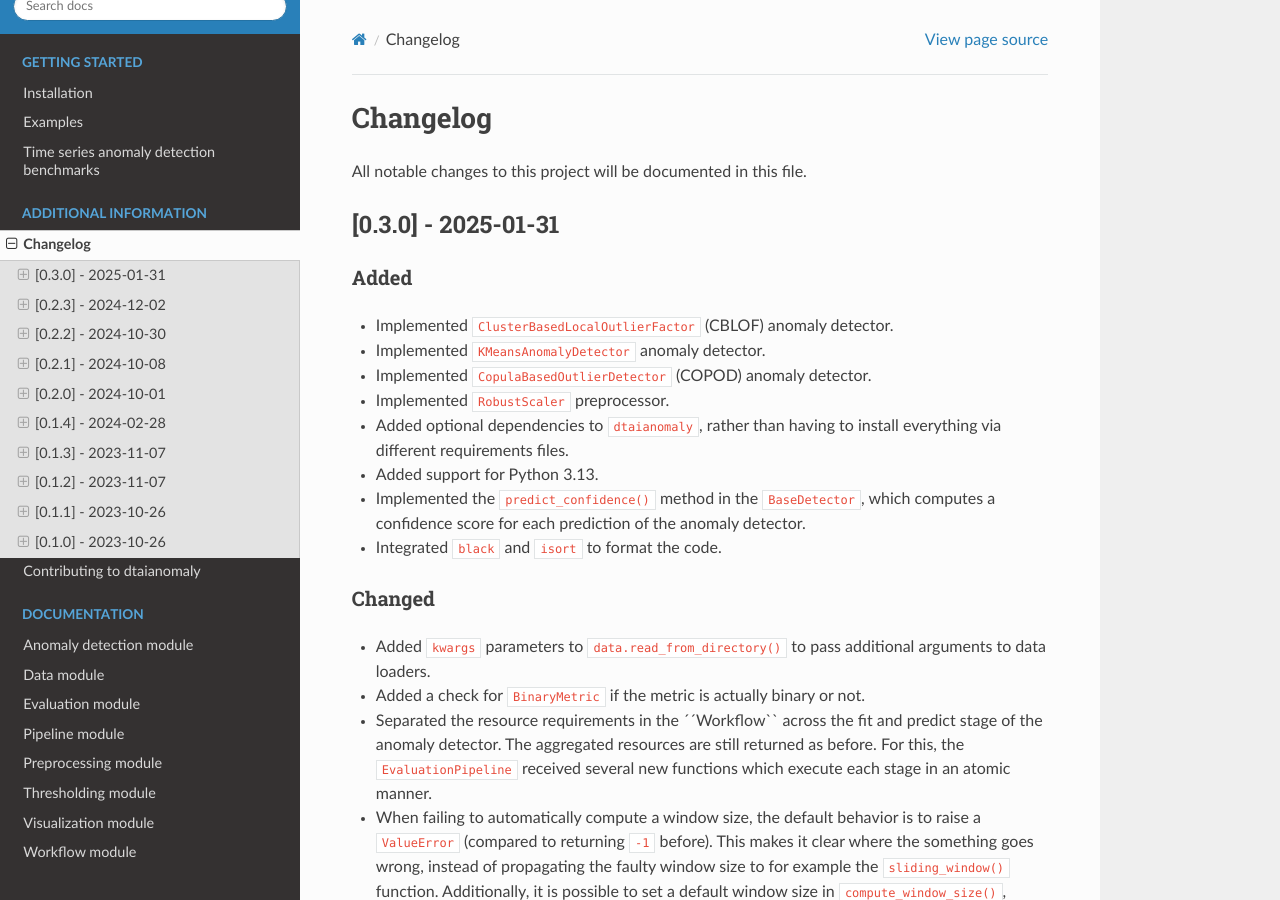
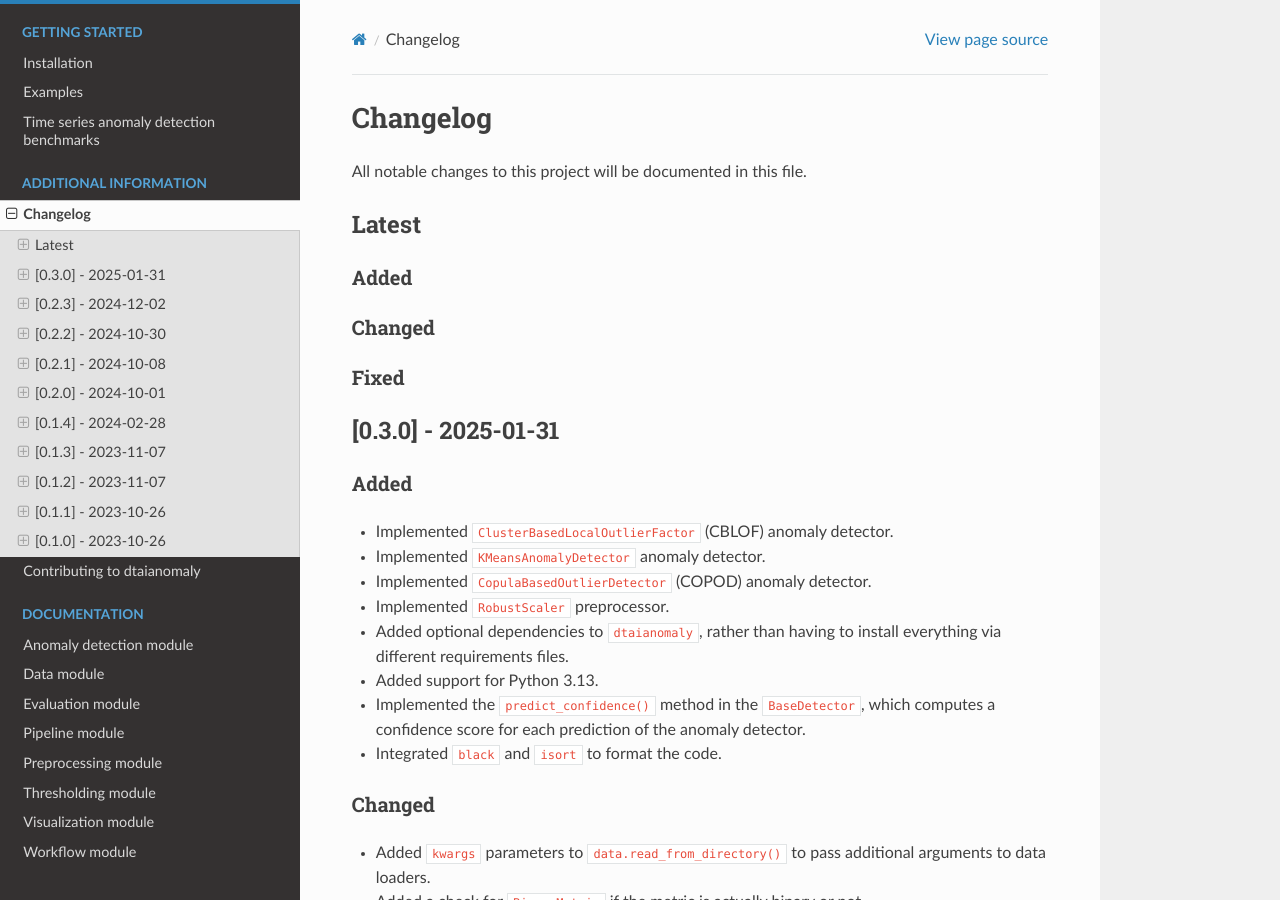
Before and after one commit to guillaumeme/dtaianomaly, a Sphinx documentation site: the page built from docs/additional_information/changelog.rst, in a window 1280 px wide and 900 px high. Built offline with Sphinx 7.4.7 and the Read the Docs theme 3.1.0, drawn with Linux system fonts in a browser that asks for light colours.

Commit message:
Make ready for development (#86)
Signed-off-by: LouisCarpentier42 <louis.carpentier@kuleuven.be>

```diff
--- a/docs/additional_information/changelog.rst
+++ b/docs/additional_information/changelog.rst
@@ -2,6 +2,18 @@
 =========
 
 All notable changes to this project will be documented in this file.
+
+Latest
+------
+
+Added
+^^^^^
+
+Changed
+^^^^^^^
+
+Fixed
+^^^^^
 
 [0.3.0] - 2025-01-31
 --------------------
--- a/dtaianomaly/__init__.py
+++ b/dtaianomaly/__init__.py
@@ -1 +1 @@
-__version__ = "0.3.0"
+__version__ = "0.3.0.dev"
```
